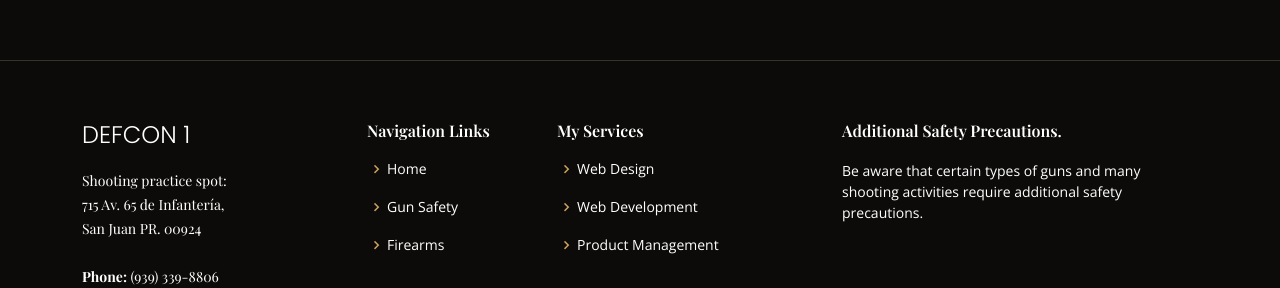
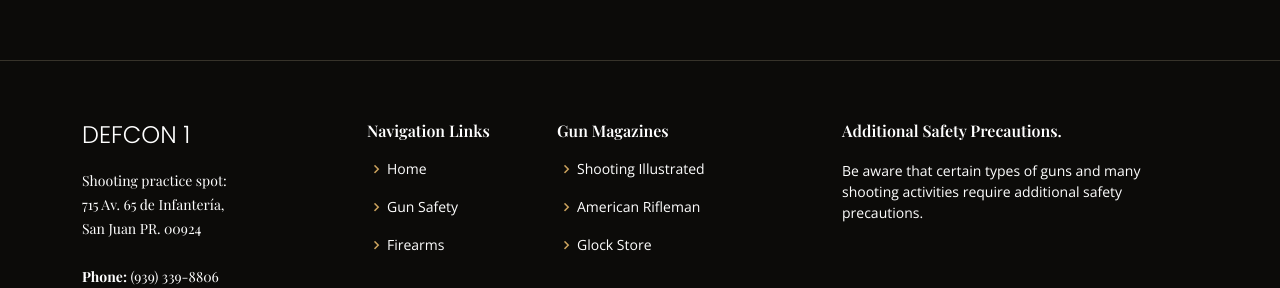
Before and after one commit to mperez2024/df1, a plain HTML site: page index.html in a window 1280 px wide. Shown: the part 2523-2811 px from the top of the page. Drawn offline with nearby package versions, Linux system fonts and the light colour scheme; a web font is replaced by a local one.

Commit message:
Update index.html

```diff
--- a/index.html
+++ b/index.html
@@ -298,11 +298,11 @@
           </div>
 
           <div class="col-lg-3 col-md-6 footer-links">
-            <h4>My Services</h4>
+            <h4>Gun Magazines</h4>
             <ul>
-              <li><i class="bx bx-chevron-right"></i> <a href="https://en.wikipedia.org/wiki/Web_design"target="_blank">Web Design</a></li>
-              <li><i class="bx bx-chevron-right"></i> <a href="https://en.wikipedia.org/wiki/Web_development"target="_blank">Web Development</a></li>
-              <li><i class="bx bx-chevron-right"></i> <a href="https://en.wikipedia.org/wiki/Product_management"target="_blank">Product Management</a></li>
+              <li><i class="bx bx-chevron-right"></i> <a href="https://www.nxtbook.com/nxtbooks/nra/si_202501/"target="_blank">Shooting Illustrated</a></li>
+              <li><i class="bx bx-chevron-right"></i> <a href="https://www.americanrifleman.org/"target="_blank">American Rifleman</a></li>
+              <li><i class="bx bx-chevron-right"></i> <a href="https://www.glockstore.com/"target="_blank">Glock Store</a></li>
 
             </ul>
           </div>
```
